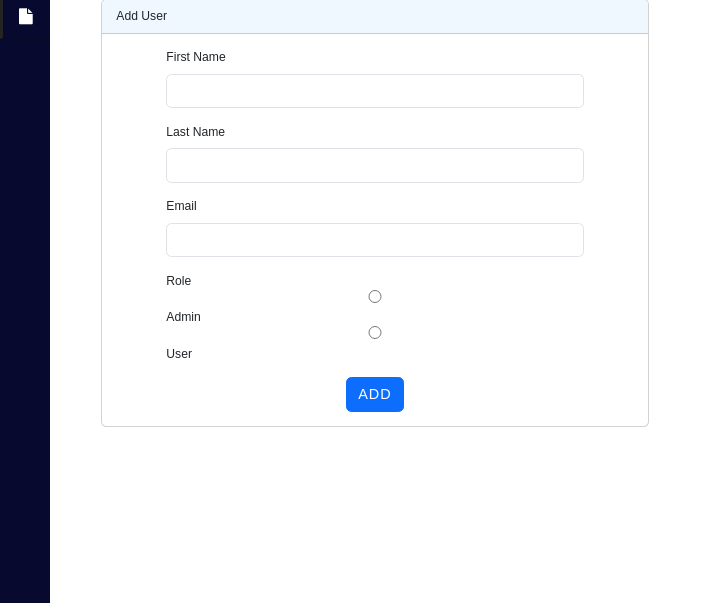
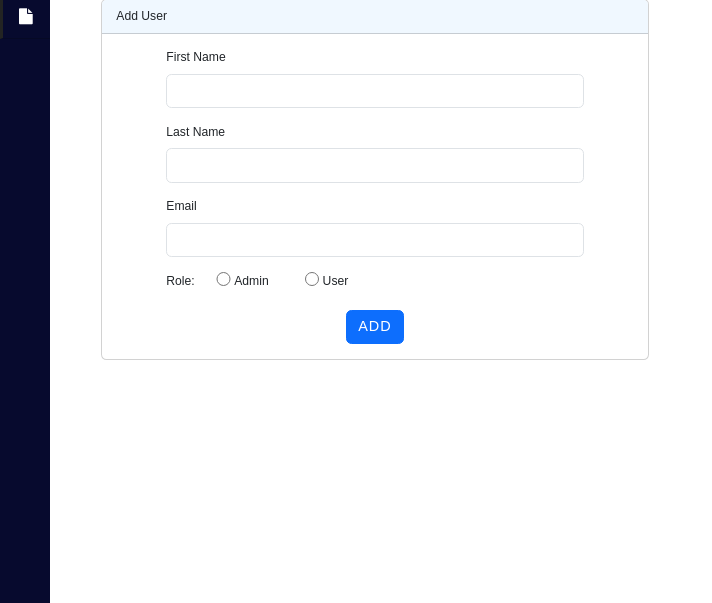
Before and after one commit to bhumiA453/csv-ppt, a PHP site: page /csv-ppt/add_user.php in a window 1280 px wide. Shown: the part 148-751 px from the top of the page, without its empty margins (0-712 px from the left). Run offline with PHP 8.4, Linux system fonts and the light colour scheme; the visitor is signed in with stand-in values (Sample User, id 1).

Commit message:
add template

```diff
--- a/add_user.php
+++ b/add_user.php
@@ -12,7 +12,6 @@ unset($_SESSION['successMessage']);
 unset($_SESSION['errorMessage']);
 
 ?>
-
 <!-- Content Wrapper. Contains page content -->
         <div class="content-wrapper">
             <!-- Content Header (Page header) -->
@@ -54,17 +53,20 @@ unset($_SESSION['errorMessage']);
                                 <label for="email" class="form-label">Email</label>
                                 <input type="email" class="form-control" id="email" name="email" required>
                             </div>
+
                             <div class="col-md-12 mb-3">
-                                <label>Role</label><br>
-                                <!-- <div class="col-md-6"> -->
-                                <input type="radio" id="role_admin" name="role" value="1" required>
-                                <label for="role_admin">Admin</label>
-                                <!-- </div>
-                                <div class="col-md-6"> -->
-                                <input type="radio" id="role_user" name="role" value="2" required>
-                                <label for="role_user">User</label>
-                                <!-- </div> -->
+                                <label>Role:</label>
+                                <div class="form-check form-check-inline custom-radio">
+                                    <input class="form-check-input custom-control-input" type="radio" id="role_admin" name="role" value="admin" required>
+                                    <label class="form-check-label custom-control-label" for="role_admin">  Admin</label>
+                                </div>
+
+                                <div class="form-check form-check-inline custom-radio">
+                                    <input class="form-check-input custom-control-input" type="radio" id="role_user" name="role" value="user" required>
+                                    <label class="form-check-label custom-control-label" for="role_user">  User</label>
+                                </div>
                             </div>
+
                             <button type="submit" class="btn btn-primary">Add</button>
 
                             </form>
@@ -78,7 +80,13 @@ unset($_SESSION['errorMessage']);
     </section><!-- /.content -->
 </div><!-- /.content-wrapper -->
 
+<script type="text/javascript">
+    // JavaScript/jQuery to make radio buttons round
+$(document).ready(function() {
+    $('input[type="radio"]').addClass('custom-radio-input');
+});
 
+</script>
 <?php
 include('templates/footer.php'); // Include the footer
 ?>
--- a/assets/css/main-style.css
+++ b/assets/css/main-style.css
@@ -225,6 +225,20 @@ input, select {
 
 /**------------ LOGIN PAGE STYLE END -----------------**/
 
+/* Custom CSS to make radio buttons round */
+.custom-radio input[type="radio"] {
+    -webkit-appearance: radio;
+    appearance: radio;
+    border-radius: 50%;
+    margin-left: 0 !important;
+    float: none !important;
+    margin: 0 !important;
+}
+.custom-radio .form-check-input {
+    border-radius: 50%;
+}
+
+
 .popup-overlay, .popup-overlay-bell{width:100%;height:100%;background: rgba(77, 75, 73, .05);display:none;z-index:990;opacity:5;position:fixed;top:0;cursor:pointer;}
 .main-header{width:100%;background:#505e90;padding:0px;color:#e7ecf1;text-transform:uppercase;font-size:25px;position:fixed;max-height: 100px;z-index:1060;top:0;}
 .main-header #icon_bar{cursor:pointer;padding:18px 7px; font-size:14px;float:right;}
--- a/templates/footer.php
+++ b/templates/footer.php
@@ -6,7 +6,8 @@
                 <?php if($role == 1){ ?>
                 <span class="">Admin</span>
                 <?php } ?>
-                <button id="logoutButton">Logout</button>
+                <br>
+                <button class="btn btn-primary" id="logoutButton">Logout</button>
                 <!-- <h1><a href="logout.php">LogOut</a></h1>  -->
             </div>
       </div>
--- a/templates/header.php
+++ b/templates/header.php
@@ -16,8 +16,17 @@
     <!-- End layout styles -->
     <link rel="shortcut icon" href="assets/images/favicon.png" />
     <script>
-    /*$(document).ready(function() {
-        // Get the current page's filename (e.g., "index.php", "about.php", etc.)
+
+
+
+    $(document).ready(function() {
+
+        $('#menu-list li').click(function() {
+            // alert('hi');
+            $('tooltip_nav li.active').removeClass('active');
+            $(this).addClass('active');
+        });
+        /*// Get the current page's filename (e.g., "index.php", "about.php", etc.)
         var currentPage = window.location.href.split("/").slice(-1)[0];
         // alert(currentPage);
         // Remove the "active" class from all navigation links
@@ -31,8 +40,8 @@
         // alert(currentNavLink);
         if (currentNavLink) {
             currentNavLink.classList.add("active");
-        }
-    });*/
+        }*/
+    });
 
 </script>
 </head>
--- a/templates/nav.php
+++ b/templates/nav.php
@@ -22,7 +22,7 @@ $role = isset($_SESSION['user_role']) ? $_SESSION['user_role'] : '2';
                 </div> -->
         </header>
         <div class="leftMenu">
-            <ul class="leftMenuList">
+            <ul class="leftMenuList" id="menu-list">
                 <li class="active tooltip_nav point01">
                     <a href="home.php">
                     <i class="fa fa-dashboard" aria-hidden="true"></i>
@@ -46,13 +46,6 @@ $role = isset($_SESSION['user_role']) ? $_SESSION['user_role'] : '2';
                     <p>Guide</p>
                     </a>
                 </li>
-                <!-- <li class="tooltip_nav point04">
-                    <a href="logout.php">
-                    <i class="fa fa-gear" aria-hidden="true"></i>
-                    <span>Settings</span>
-                    <p>Settings</p>
-                    </a>
-                </li> -->
             </ul>
         </div>
     <!-- </div> -->
```
